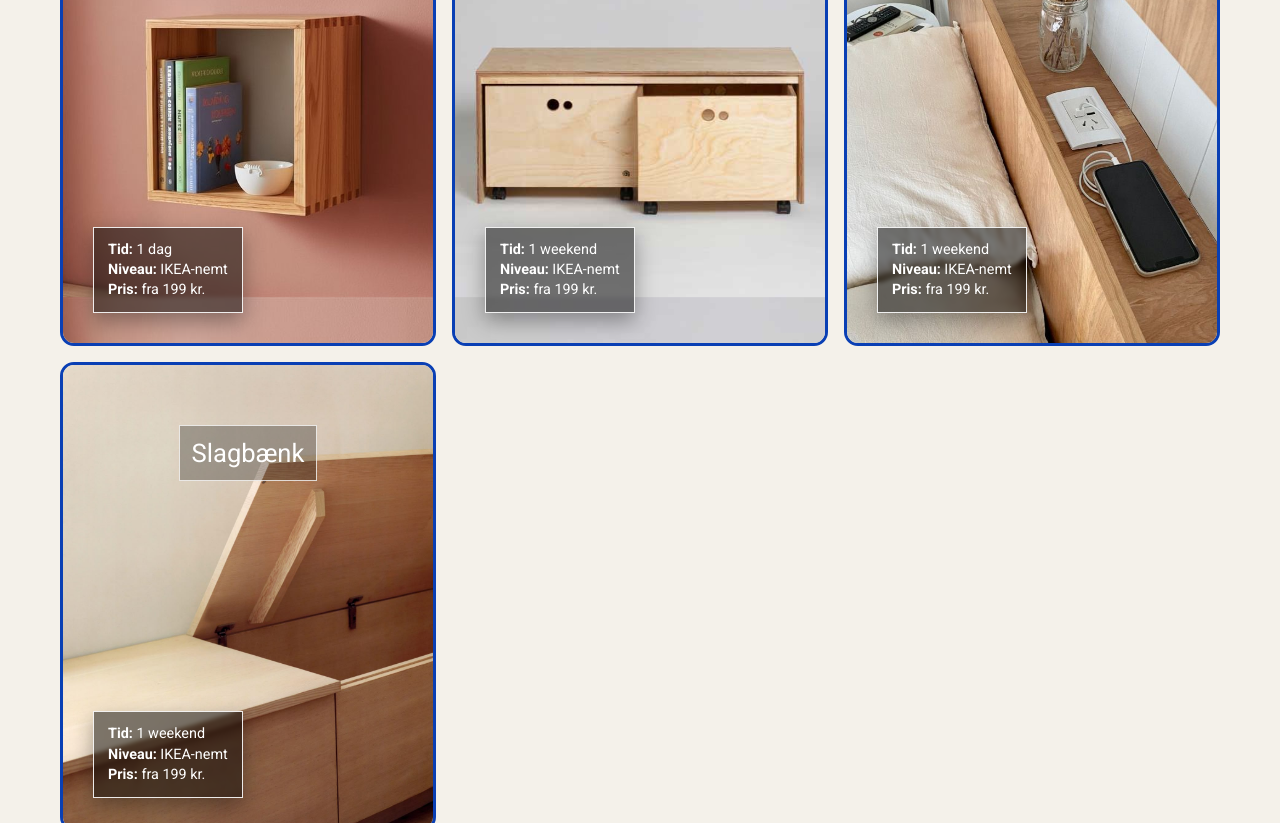
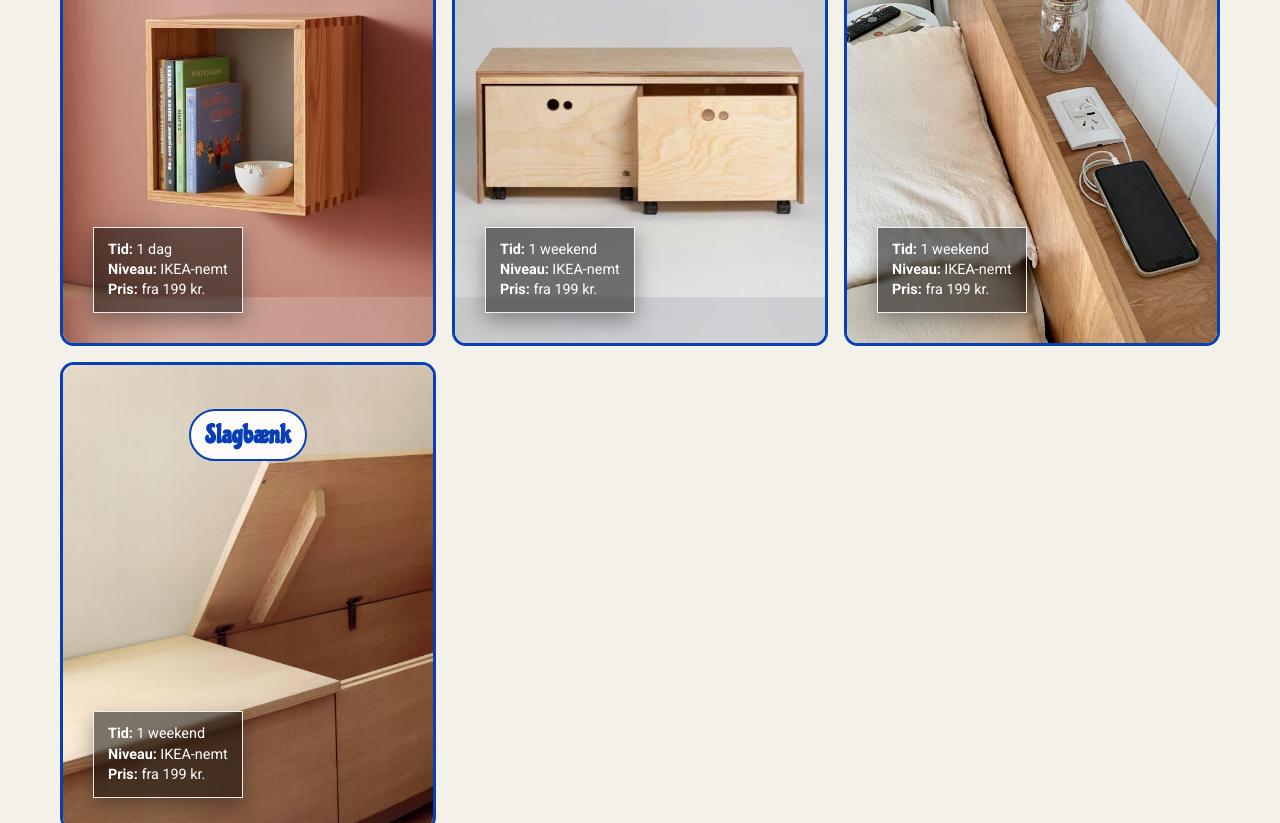
Before and after one commit to fredeschmidt/byg-nemt-selv, a website: page index.html in a window 1280 px wide. Shown: the part 485-1308 px from the top of the page. Drawn offline with Linux system fonts and the light colour scheme.

Commit message:
ny kasse title styling

```diff
--- a/components/category-card/category-card.scss
+++ b/components/category-card/category-card.scss
@@ -46,10 +46,10 @@
   align-items: center;
   justify-content: flex-start;
   gap: 10px;
-  padding-top: clamp(6px, 3vh, 24px);
+  padding-top: clamp(2px, 1.6vh, 14px);
 
   @media (min-width: 801px) {
-    padding-top: clamp(12px, 6vh, 40px);
+    padding-top: clamp(6px, 3vh, 24px);
   }
 }
 
@@ -57,25 +57,30 @@
   margin: 0;
   width: fit-content;
   max-width: 100%;
-  min-height: 56px;
+  min-height: 52px;
 
   display: inline-flex;
   align-items: center;
   justify-content: center;
 
-  padding: 10px 12px;
+  padding: 8px 14px;
   text-align: center;
-  white-space: nowrap;
+  white-space: normal;
 
-  border: 1px solid var(--color-border-inverse);
-  background: var(--color-overlay-dark);
+  border: 2px solid var(--color-text-primary);
+  border-radius: 999px;
+  background: rgba(255, 255, 255, 0.92);
 
+  font-family: "Chicle", cursive;
   font-size: 1.5rem;
-  font-weight: var(--font-weight-regular);
+  font-weight: var(--font-weight-bold);
+  line-height: 1.15;
+  letter-spacing: 0.01em;
+  color: var(--color-text-primary);
   transition: opacity 0.25s ease;
 
   @media (min-width: 801px) {
-    font-size: clamp(1.2rem, 2vw, 1.9rem);
+    font-size: clamp(1.25rem, 2vw, 1.85rem);
   }
 }
 
```
Also changed, not shown: styles/global.css, 1 other file.
